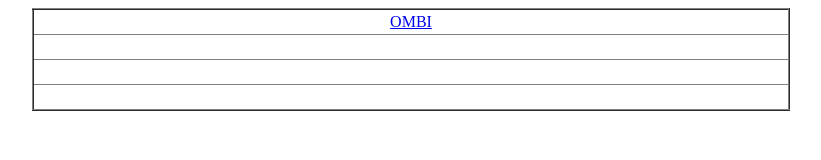
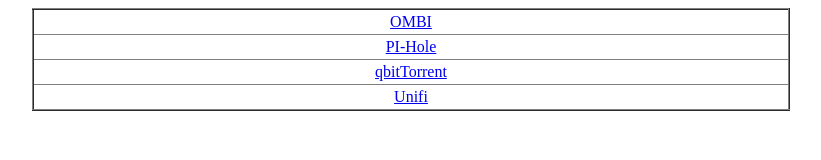
Before and after one commit to zbarnea/minerva, a plain HTML site: page index.html in a window 1280 px wide. Shown: the whole page, without its empty margins (229-1050 px from the left). Drawn offline with Linux system fonts and the light colour scheme.

Commit message:
Update index.html

```diff
--- a/index.html
+++ b/index.html
@@ -4,13 +4,13 @@
 <td style="width: 100%; text-align: center;"><a href="ombi.zbarnea.com">OMBI</a></td>
 </tr>
 <tr>
-<td style="width: 100%; text-align: center;">&nbsp;</td>
+<td style="width: 100%; text-align: center;"><a href="https://pi.zbarnea.com/admin/">PI-Hole</a></td>
 </tr>
 <tr>
-<td style="width: 100%; text-align: center;">&nbsp;</td>
+<td style="width: 100%; text-align: center;"><a href="https://q.zbarnea.com">qbitTorrent</a></td>
 </tr>
 <tr>
-<td style="width: 100%; text-align: center;">&nbsp;</td>
+<td style="width: 100%; text-align: center;"><a href="https://unifi.zbarnea.com/">Unifi</a></td>
 </tr>
 </tbody>
 </table>
```
